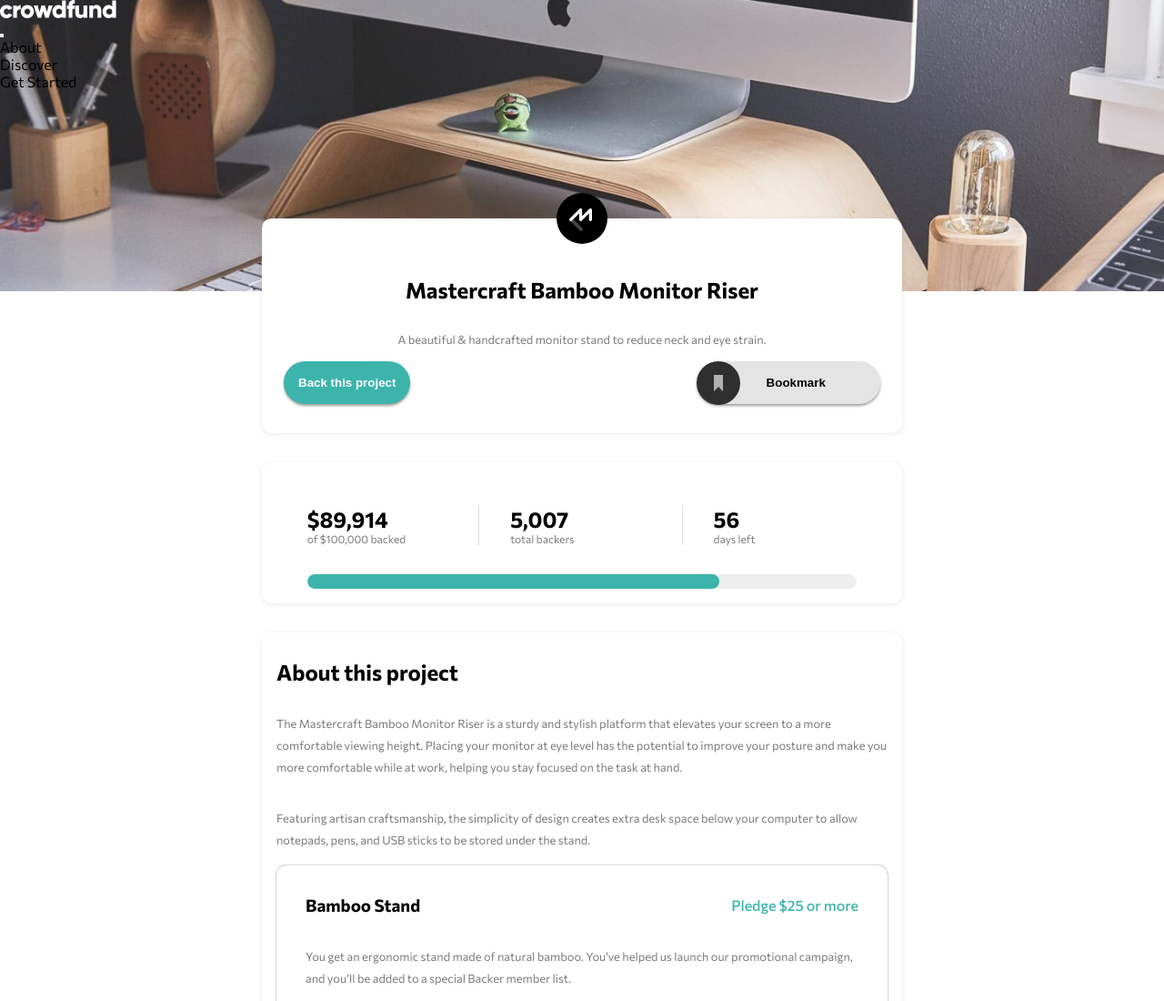
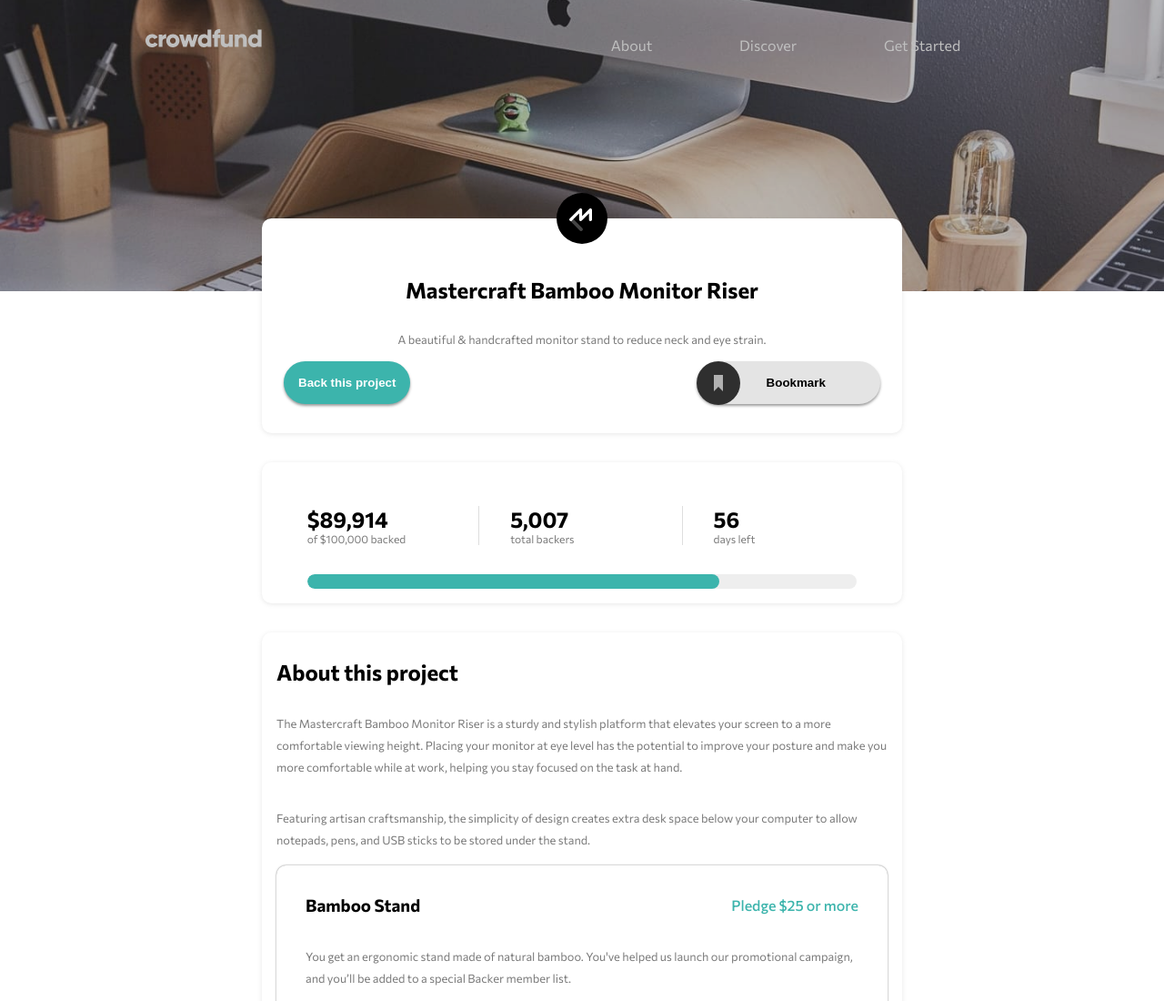
Before and after one commit to AOcelopilli/frontendMentor-CrowdfundingProductPa, a website: page index.html in a window 1280 px wide. Shown: the top 1100 px of the page at 91% size. Drawn offline with Linux system fonts and the light colour scheme.

Commit message:
readme file

```diff
--- a/styles/sass/_layout.scss
+++ b/styles/sass/_layout.scss
@@ -38,6 +38,15 @@ p {
   background: no-repeat center;
   background-size: cover;
   width: 100%;
+  position: relative;
+
+  &::before {
+    @include elementBefore;
+    background-color: rgba($color: $main-black, $alpha: 0.25);
+    width: 100%;
+    height: 100%;
+    transform: translateX(0);
+  }
 }
 
 #main {
@@ -583,6 +592,35 @@ p {
   #header {
     background-image: url(../images/image-hero-desktop.jpg);
     height: 40vh;
+    padding-top: 2rem;
+  }
+
+  #nav-container {
+    display: flex;
+    justify-content: space-around;
+  }
+
+  #navbar {
+    color: white;
+    width: 40%;
+
+    button {
+      display: none;
+    }
+
+    .menu-items {
+      list-style: none;
+      display: flex;
+      justify-content: space-evenly;
+
+      li {
+        padding: 0.5rem 2rem;
+        border-radius: 1rem;
+      }
+      li:hover {
+        background-color: rgba($color: #fff, $alpha: 0.2);
+      }
+    }
   }
 
   #main-container {
```
Also changed, not shown: README.md, images/crofundingLandingPage.png (added), styles/styles.css, 1 other file.
